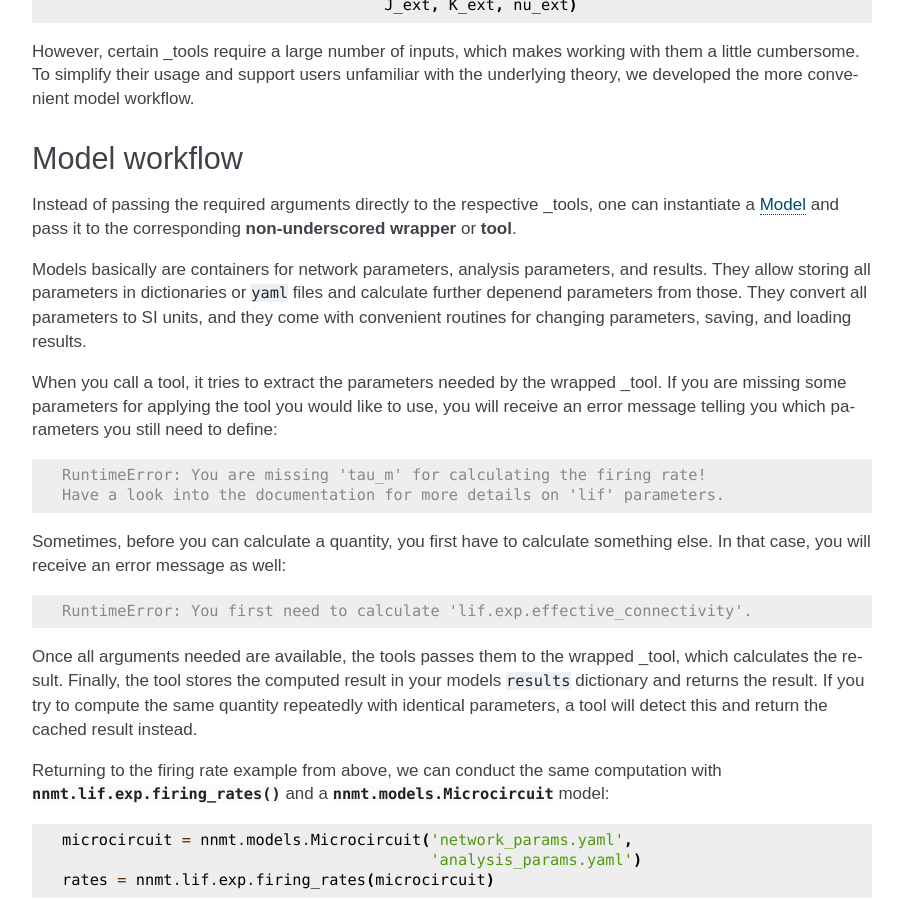
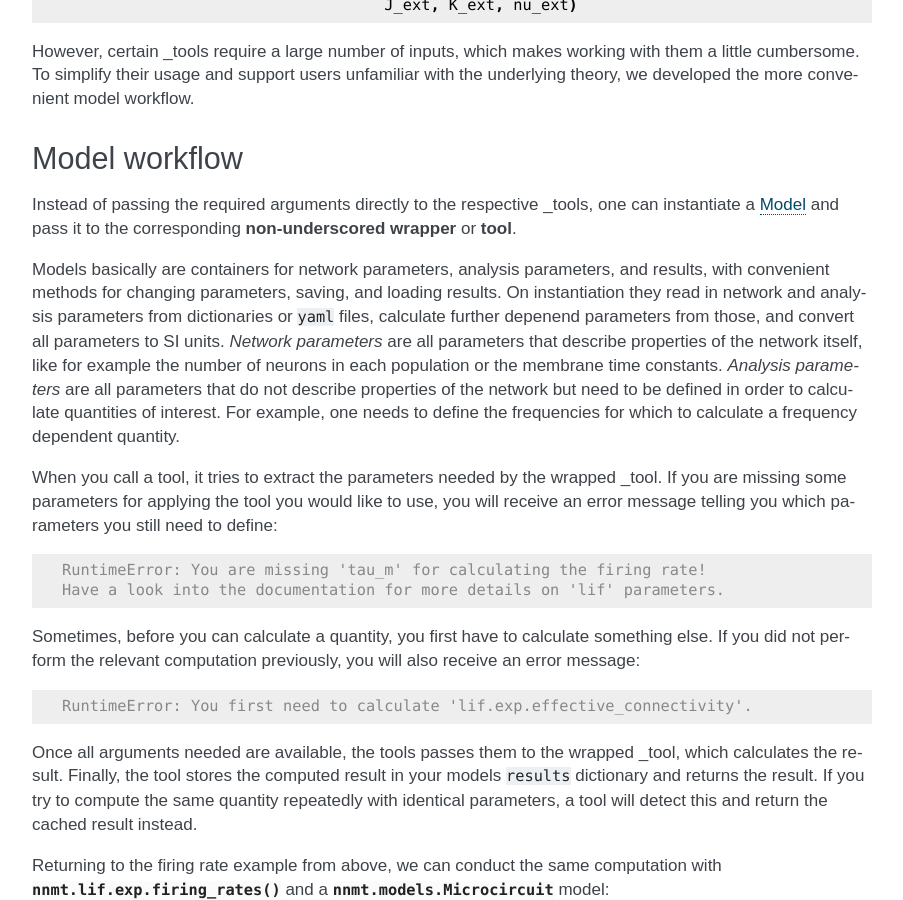
Before and after one commit to INM-6/nnmt, a Sphinx documentation site: the page built from docs/source/overview.rst, in a window 1280 px wide and 900 px high, scrolled down 787 px. Shown: the whole window, without its empty margins (298-1201 px from the left). Built offline with Sphinx 7.4.7, drawn with Linux system fonts in a browser that asks for light colours; formulas are drawn with MathJax 3; pages that are not in the unit, such as notebooks, are missing from menus.

Commit message:
Distribution information between overview, models, and tools

```diff
--- a/docs/source/overview.rst
+++ b/docs/source/overview.rst
@@ -44,10 +46,16 @@ one can instantiate a :ref:`Model <sec_models>` and pass it to the
 corresponding **non-underscored wrapper** or **tool**.
 
 Models basically are containers for network parameters, analysis parameters,
-and results. They allow storing all parameters in dictionaries or ``yaml``
-files and calculate further depenend parameters from those. They convert all
-parameters to SI units, and they come with convenient routines for changing
-parameters, saving, and loading results.
+and results, with convenient methods for changing parameters, saving, and
+loading results. On instantiation they read in network and analysis parameters
+from dictionaries or ``yaml`` files, calculate further depenend parameters from
+those, and convert all parameters to SI units. *Network parameters* are all
+parameters that describe properties of the network itself, like for example the
+number of neurons in each population or the membrane time constants. *Analysis*
+*parameters* are all parameters that do not describe properties of the network
+but need to be defined in order to calculate quantities of interest. For
+example, one needs to define the frequencies for which to calculate a frequency
+dependent quantity.
 
 When you call a tool, it tries to extract the parameters needed by the wrapped
 _tool. If you are missing some parameters for applying the tool you would like
@@ -60,7 +68,8 @@ still need to define:
     Have a look into the documentation for more details on 'lif' parameters.
 
 Sometimes, before you can calculate a quantity, you first have to calculate
-something else. In that case, you will receive an error message as well:
+something else. If you did not perform the relevant computation previously, you
+will also receive an error message:
 
 .. code:: console
 
```
Also changed, not shown: other parts of docs/source/overview.rst (+2 -0 lines), docs/source/models.rst (+13 -23 lines), docs/source/tools.rst (+7 -0 lines).
